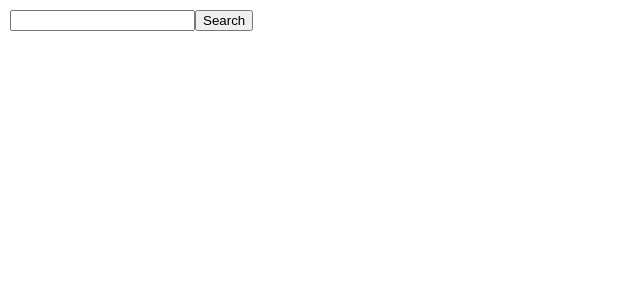
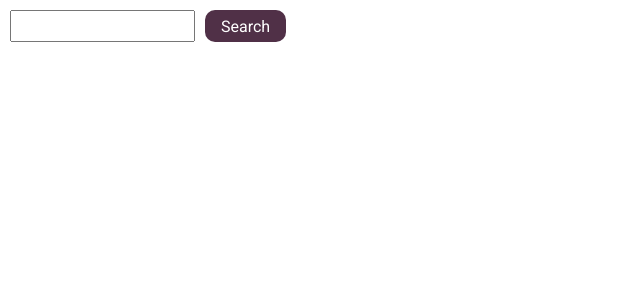
Before and after one commit to gusbueno/company-stock-price, a React app: page / in a window 1280 px wide. Shown: the top 300 px of the page, without its empty margins (0-640 px from the left). Built offline with nearby package versions, Linux system fonts and the light colour scheme.

Commit message:
search button done

```diff
--- a/package.json
+++ b/package.json
@@ -12,6 +12,7 @@
   },
   "dependencies": {
     "axios": "^0.19.2",
+    "polished": "^3.5.1",
     "react": "^16.13.1",
     "react-dom": "^16.13.1",
     "react-redux": "^7.2.0",
--- a/src/Dashboard/components/Search/Search.styles.ts
+++ b/src/Dashboard/components/Search/Search.styles.ts
@@ -2,4 +2,5 @@ import styled from 'styled-components'
 
 export const Container = styled.form`
   display: flex;
+  flex: 1;
 `
--- a/src/Dashboard/components/Search/Search.tsx
+++ b/src/Dashboard/components/Search/Search.tsx
@@ -18,7 +18,7 @@ const Search = ({ onSubmit }: Props) => {
   return (
     <Container onSubmit={handleSubmit}>
       <Input />
-      <Button type="submit">Search</Button>
+      <Button ml={10} type="submit">Search</Button>
     </Container>
   )
 }
--- /dev/null
+++ b/src/UI/Button/Button.styles.ts
@@ -0,0 +1,67 @@
+import styled, { css } from 'styled-components'
+import { rgba } from 'polished'
+
+import { Props } from './Button.types'
+import { colors } from '../core'
+
+export const ButtonStyled = styled.button(({
+  theme,
+  ml,
+  mt,
+  mr,
+  mb
+}: Props) => {
+  const themeStyle = css`
+    background-color: ${colors[theme]};
+    ${colors[theme] === 'white' ?
+      'color: black;' :
+      'color: white;'
+    }
+  `
+
+  const disabledStyle = css`
+
+  `
+
+  const marginLeftStyle = css`
+    margin-left: ${ml}px;
+  `
+
+  const marginTopStyle = css`
+    margin-top: ${mt}px;
+  `
+
+  const marginRightStyle = css`
+    margin-right: ${mr}px;
+  `
+
+  const marginBottomStyle = css`
+    margin-bottom: ${mb}px;
+  `
+
+  return css`
+    height: 32px;
+    font-size: 16px;
+    font-family: Roboto;
+    border-radius: 10px;
+    box-sizing: border-box;
+    border: 0;
+    padding: 0 16px;
+
+    &:hover {
+      cursor: pointer;
+      background-color: ${rgba(colors[theme], 0.9)};
+    }
+
+    &:disabled {
+      background-color: ${rgba(colors[theme], 0.9)};
+      cursor: not-allowed;
+    }
+
+    ${theme && themeStyle}
+    ${ml && marginLeftStyle}
+    ${mt && marginTopStyle}
+    ${mr && marginRightStyle}
+    ${mb && marginBottomStyle}
+  `
+})
--- a/src/UI/Button/Button.tsx
+++ b/src/UI/Button/Button.tsx
@@ -1,10 +1,34 @@
 import React, { forwardRef } from 'react'
 
 import { Props } from './Button.types'
+import {
+  ButtonStyled
+} from './Button.styles'
 
-const Button = forwardRef<HTMLButtonElement, Props>(({ children, type = 'button', ...others }, ref) => {
+const Button = forwardRef<HTMLButtonElement, Props>(({
+    children,
+    type = 'button',
+    theme = 'primary',
+    isDisabled = false,
+    ml,
+    mt,
+    mr,
+    mb,
+    ...others
+  }, ref) => {
   return (
-  <button ref={ref} {...others}>{children}</button>
+    <ButtonStyled
+      ref={ref}
+      theme={theme}
+      disabled={isDisabled}
+      ml={ml}
+      mt={mt}
+      mr={mr}
+      mb={mb}
+      {...others}
+    >
+      {children}
+    </ButtonStyled>
   )
 })
 
--- /dev/null
+++ b/src/UI/core/colors.ts
@@ -0,0 +1,8 @@
+// colors taken from https://coolors.co/
+export default {
+  primary: '#503047',
+  secondary: '#C05746',
+  green: '#ADC698',
+  lightGreen: '#D0E3C4',
+  white: '#FFFFFF'
+}
--- /dev/null
+++ b/src/UI/core/index.ts
@@ -0,0 +1,5 @@
+import colors from './colors'
+
+export {
+  colors
+}
```
Also changed, not shown: src/UI/Button/Button.types.ts (+17 -1 lines), 1 other file (tests, documents, lock files or other folders).
